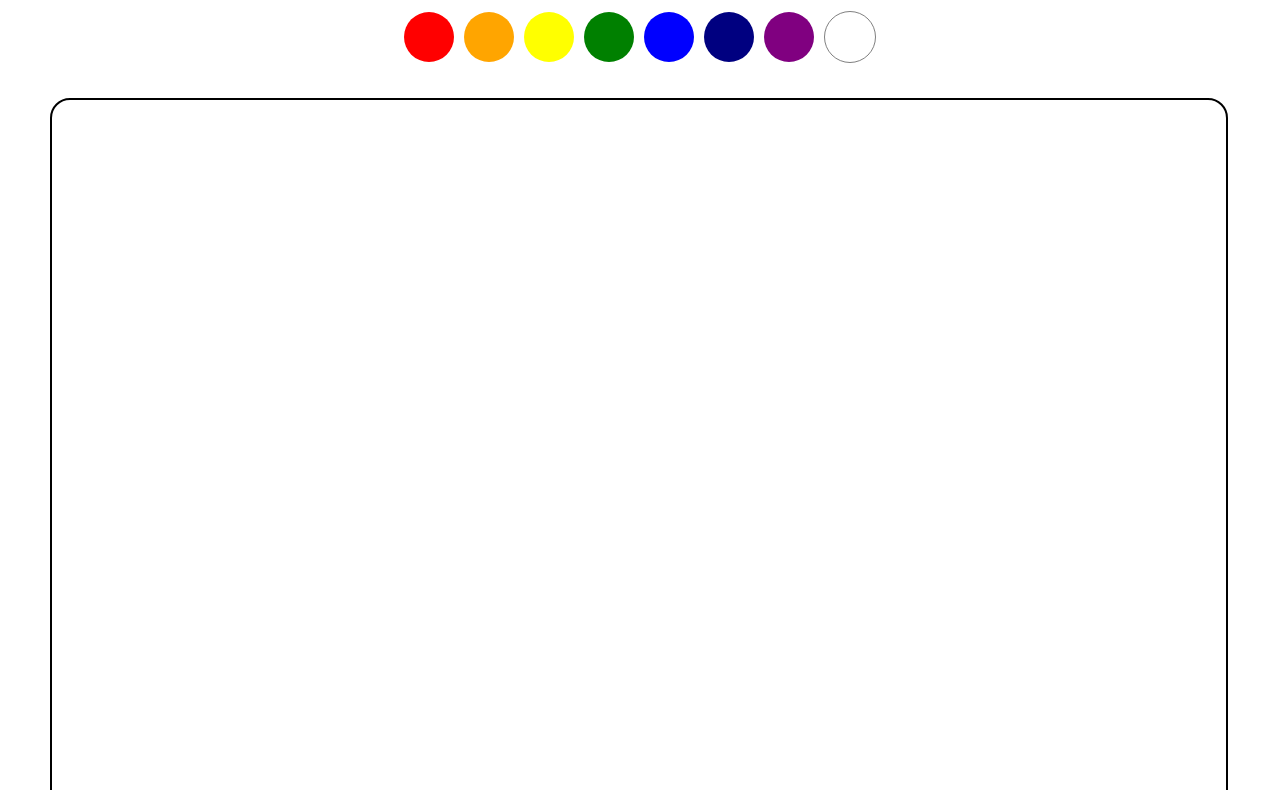
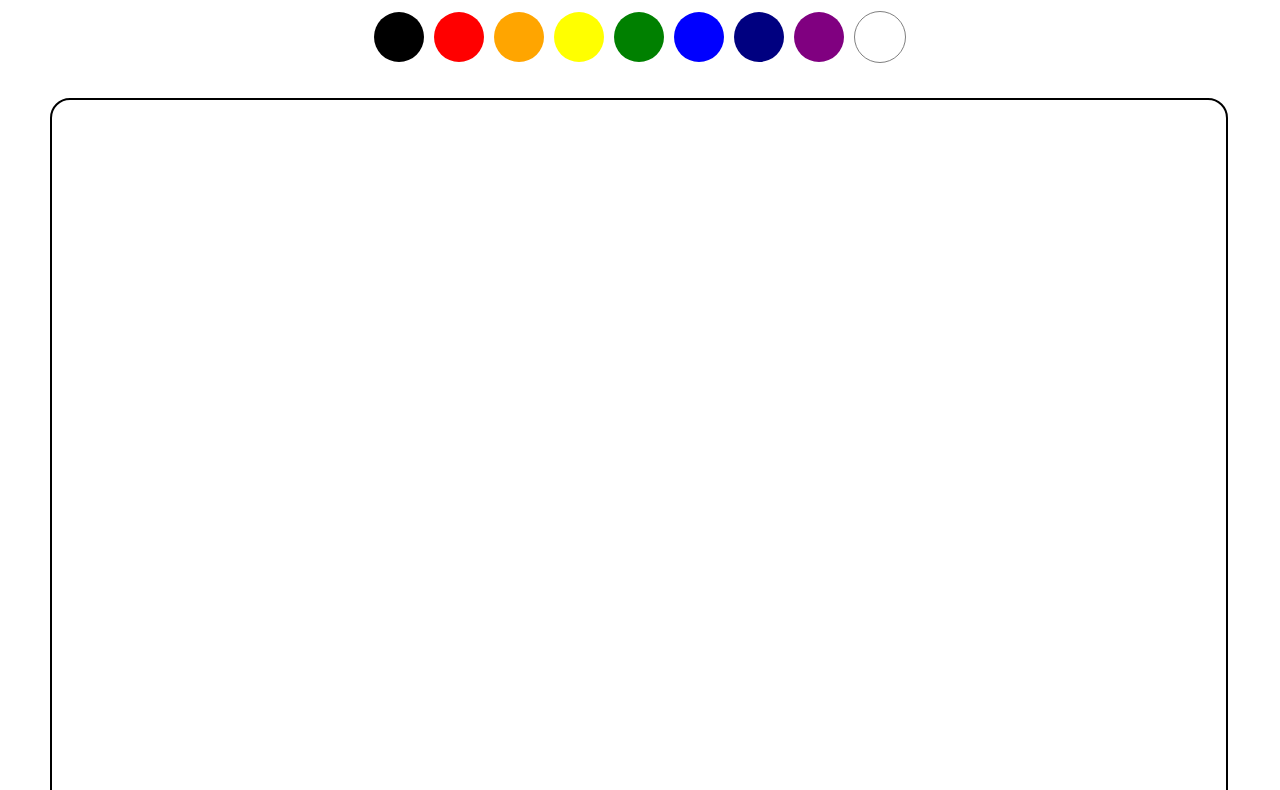
Before and after one commit to DanteSnow/study_project, a plain HTML site: page paint_board/index.html in a window 1280 px wide. Shown: the part 102-892 px from the top of the page. Drawn offline with Linux system fonts and the light colour scheme.

Commit message:
Add black button

```diff
--- a/paint_board/index.html
+++ b/paint_board/index.html
@@ -13,6 +13,7 @@
     <h1 class="main-title">PAINT IT</h1>
   </header>
   <nav class="select-area">
+    <div class="select-color black"></div>
     <div class="select-color red"></div>
     <div class="select-color orange"></div>
     <div class="select-color yellow"></div>
--- a/paint_board/style.css
+++ b/paint_board/style.css
@@ -13,6 +13,10 @@ body {
   height: 50px;
   border-radius: 50%;
   border: none;
+}
+
+.black {
+  background-color: black;
 }
 
 .red {
```
